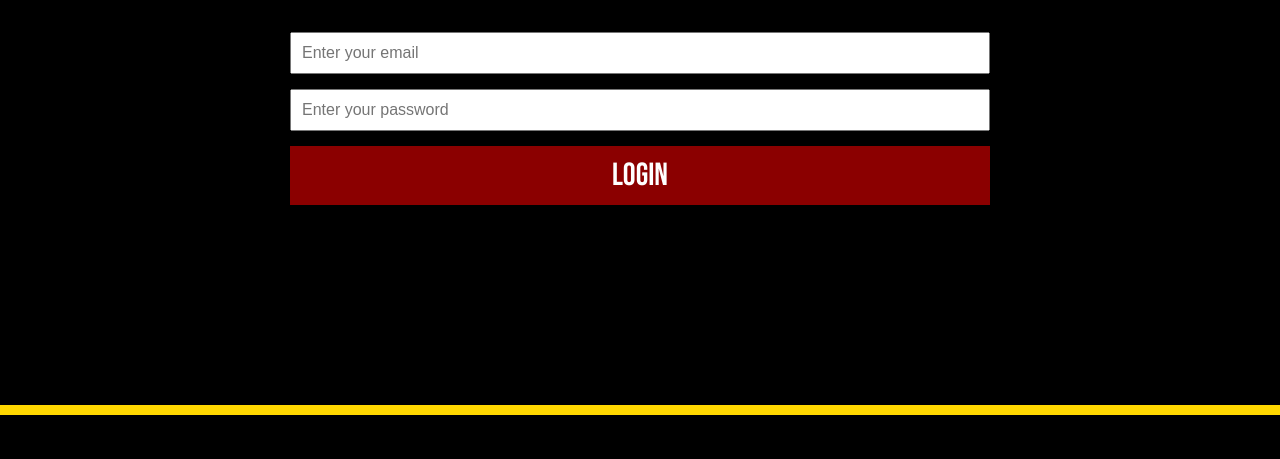
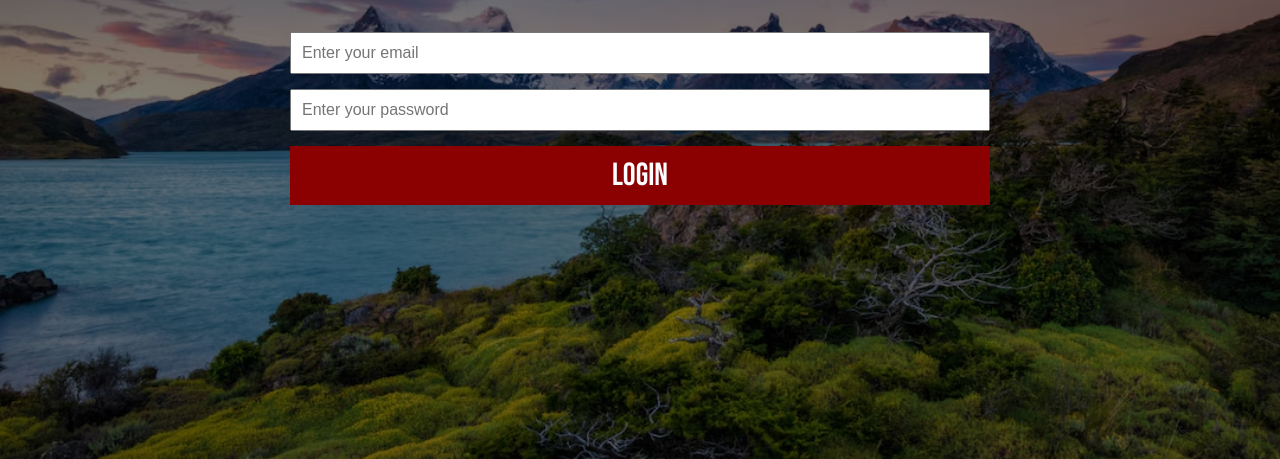
Before and after one commit to RafaelParaisoBSU/Web-Development-Y2-ASSESSMENT-2, a website: page frontend/loginpage.html in a window 1280 px wide. Shown: the part 388-847 px from the top of the page. Drawn offline with nearby package versions, Linux system fonts and the light colour scheme.

Commit message:
Sign Up and Login Minor Edits

```diff
--- a/frontend/loginpage.html
+++ b/frontend/loginpage.html
@@ -52,7 +52,7 @@
             <a href="home.html#travel">Travel</a>
         </div>
     </nav>
-
+    <div class="signlogcontainer">
         <section class="signlog">
             <div id="login" class="page hidden">
                 <div class="form-container">
@@ -64,7 +64,7 @@
                 </div>
             </div>
         </section>
-
+    </div>
     <footer class="footer">
         <div class="footer-content">
             <img src="./assets/logo.png" alt="">
--- a/frontend/loginstyle.scss
+++ b/frontend/loginstyle.scss
@@ -91,10 +91,19 @@ nav {
     display: none;
 }
 
+.signlogcontainer {
+    width: 100%;
+    height: 100%;
+    background-image: linear-gradient(rgba(0, 0, 0, 0.5), rgba(0, 0, 0, 0.5)), url('./assets/img3.jpg');
+    background-repeat: no-repeat;
+    background-size: cover;
+    object-fit: cover;
+}
+
 
 .signlog {
     width: fit-content;
-    height: 100%;
+    height: 100vh;
     margin: 0 auto;
     color: white;
     font-family: 'Poppins';
```
Also changed, not shown: frontend/signuppage.html (+2 -1 lines), frontend/loginstyle.css, 1 other file. Lines whose indentation alone changed are shown as unchanged.
